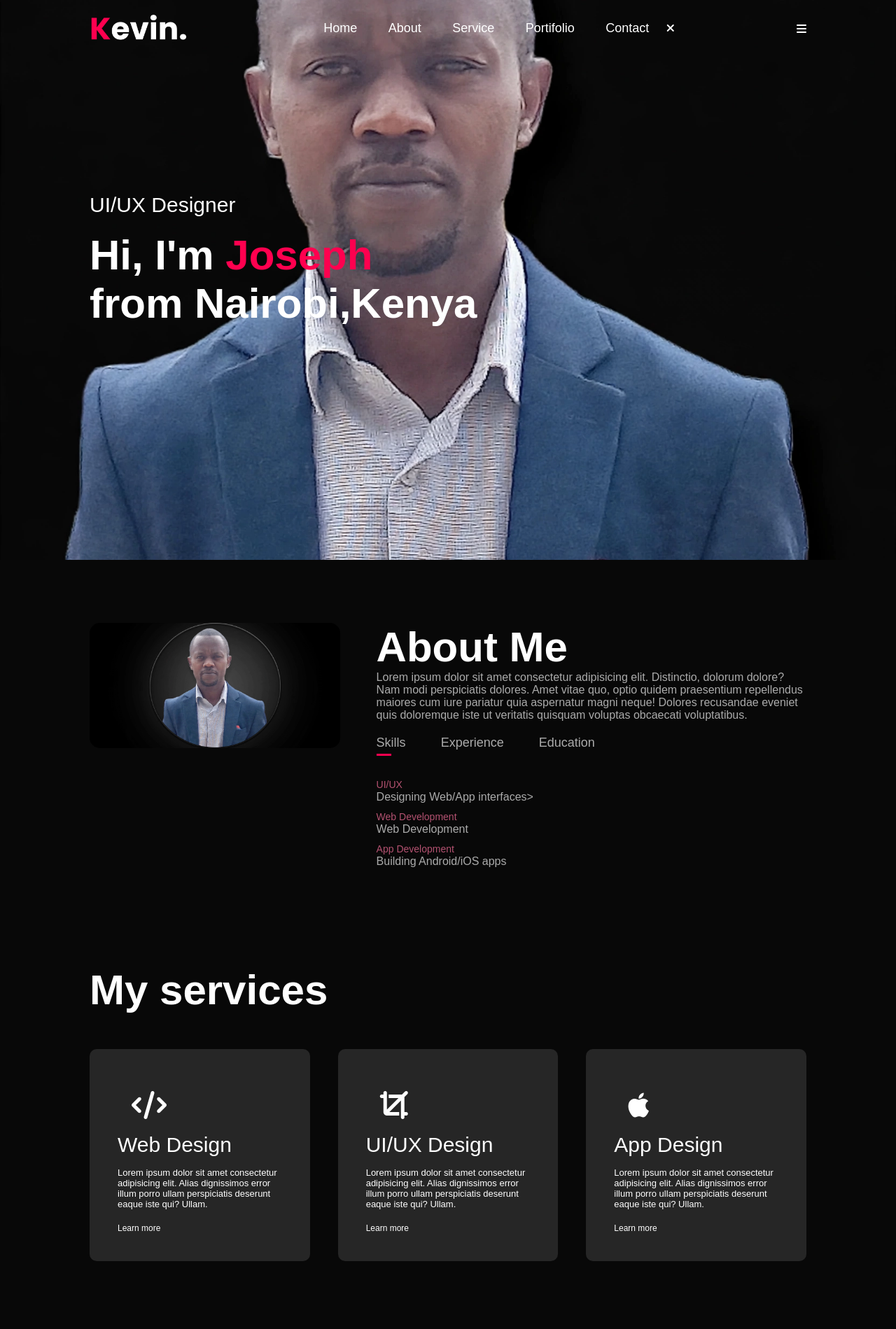
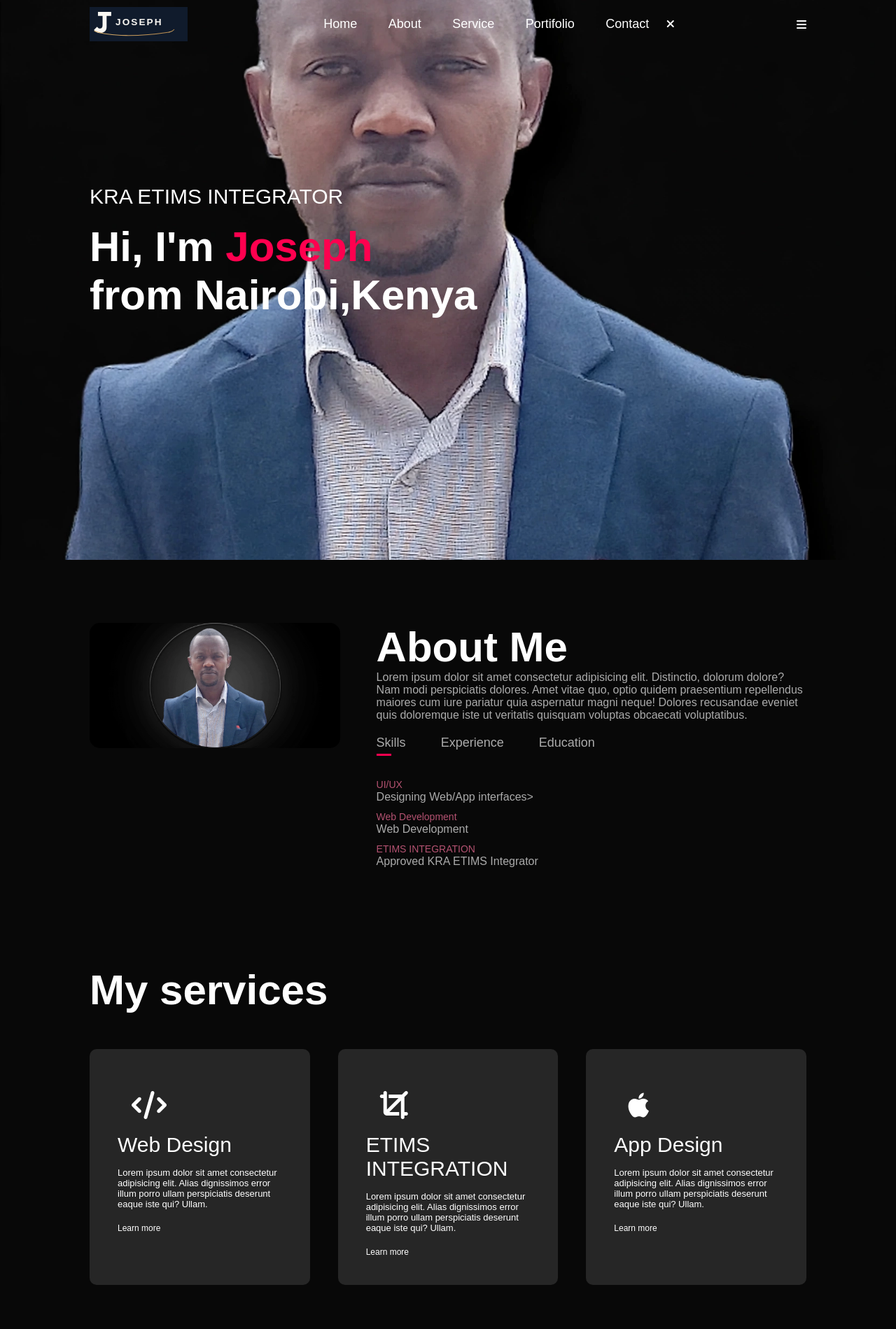
Before and after one commit to josephkibia/My_portifolio, a plain HTML site: page index.html in a window 1280 px wide. Shown: the top 1899 px of the page at 70% size. Drawn offline with Linux system fonts and the light colour scheme.

Commit message:
update the descriptions to match my fields

```diff
--- a/index.html
+++ b/index.html
@@ -12,7 +12,7 @@
     <div id="header">
         <div class="container">
             <nav>
-                <img src="images/logo.png" class="logo" alt="">
+                <img src="images/joseph-logo-dark.svg" class="logo" alt="">
                 <ul id="sideMenu">
                     <li><a href="#header">Home</a></li>
                     <li><a href="#about">About</a></li>
@@ -24,7 +24,7 @@
                 <i class="fa fa-bars nav-i" onclick="openMenu()"></i>
             </nav>
             <div class="header-text">
-                <p>UI/UX Designer</p>
+                <p>KRA ETIMS INTEGRATOR</p>
                 <h1>Hi, I'm <span>Joseph</span> <br> from Nairobi,Kenya</h1>
             </div>
         </div>
@@ -51,14 +51,14 @@
                         <ul>
                             <li><span>UI/UX </span><br>Designing Web/App interfaces></li>
                             <li><span>Web Development</span><br>Web Development</li>
-                            <li><span>App Development</span><br>Building Android/iOS apps</li>
+                            <li><span>ETIMS INTEGRATION</span><br>Approved KRA ETIMS Integrator</li>
                         </ul>
                     </div>
                     <div class="tab-contents" id="experience">
                         <ul>
                             <li><span>2026-current</span><br>Software Development at McTaba</li>
                             <li><span>2024 - 2025</span><br>API development intern at Wisepower Technologies Ltd</li>
-                            <li><span>2020-2023</span><br>KRA syytem integrator at Farex Technologies Ltd</li>
+                            <li><span>2020-2023</span><br>KRA sytem integrator at Farex Technologies Ltd</li>
                         </ul>
                     </div>
                     <div class="tab-contents" id="education">
@@ -87,7 +87,7 @@
                 </div>
                 <div>
                     <i class="fa-solid fa-crop " style="font-size: 40px; padding: 20px;"></i>
-                    <h2>UI/UX Design</h2>
+                    <h2>ETIMS INTEGRATION</h2>
                     <p>Lorem ipsum dolor sit amet consectetur adipisicing elit.
                         Alias dignissimos error illum porro ullam perspiciatis deserunt eaque iste qui? Ullam.
                     </p>
@@ -123,7 +123,7 @@
           <div class="work">
             <img src="images/work-2.png" alt="">
             <div class="layer">
-                <h3>Music App</h3>
+                <h3>ECOMMERCE WEBSITE</h3>
                 <p>Lorem ipsum, dolor sit amet consectetur adipisicing elit.</p>
                 <a href=""><i class="fa fa-external-link" aria-hidden="true"></i></a>
             </div>
```
Also changed, not shown: images/joseph-logo-dark.svg (added), images/logo-1.png (renamed from images/logo.png), images/logo.svg.svg (added).
